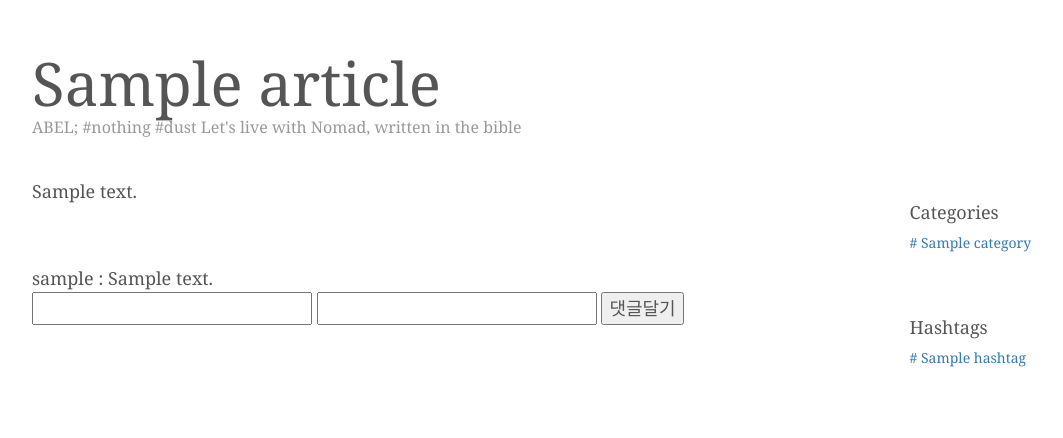
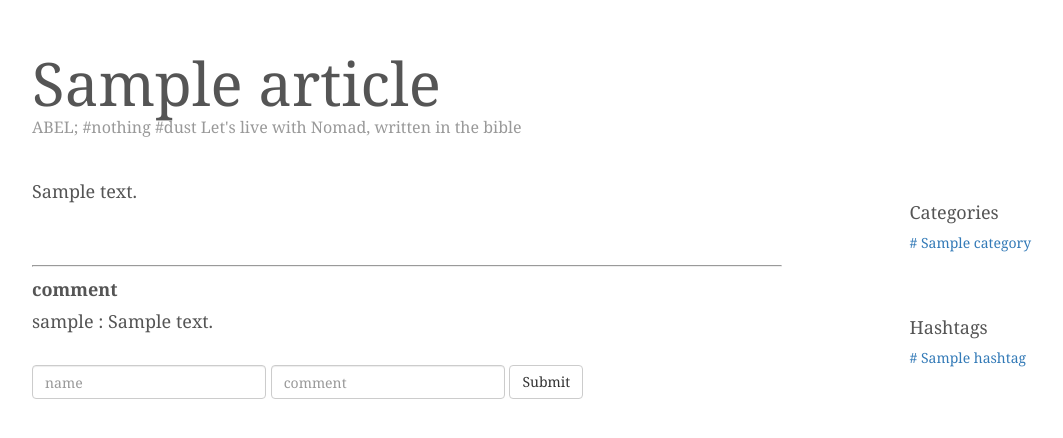
Before and after one commit to livelikeabel/blog-for-office-worker, a Django app: template templates/detail.html in a window 1280 px wide. Shown: the part 40-478 px from the top of the page, without its empty margins (38-1101 px from the left). Run offline with Django 3.2, Linux system fonts and the light colour scheme; the template is opened without the code that fills it: most values are stand-ins (such as "Sample title", 1, 10 or a date in 2020); some libraries are stand-ins or nearby versions.

Commit message:
Add comments on detail.html

```diff
--- a/feed/views.py
+++ b/feed/views.py
@@ -1,4 +1,5 @@
 from django.shortcuts import render
+from django.http import HttpResponseRedirect
 from .models import Article, Comment, HashTag
 
 # Create your views here.
@@ -58,6 +59,8 @@ def detail(request, article_id):
             content=content
         )
 
+        return HttpResponseRedirect("/{}/".format(article_id))
+
     return render(request, "detail.html", ctx)
 
 # def about(request):
--- a/static/css/base.css
+++ b/static/css/base.css
@@ -66,6 +66,10 @@
     margin-left: -15px;
   }
 
+  .reply-form {
+    margin-top: 30px;
+  }
+
   .sidebar-module {
     padding: 15px;
     margin: 0 -15px 15px;
@@ -110,6 +114,13 @@
   }
 
   hr {
+    margin-top: 20px;
+    margin-bottom: 20px;
+    border: 0;
+    border-top: 1px solid #eee;
+  }
+
+  hr {
     display: block;
     unicode-bidi: isolate;
     -webkit-margin-before: 0.5em;
@@ -120,3 +131,10 @@
     border-style: inset;
     border-width: 1px;
   }
+
+  blockquote {
+    padding: 10px 20px;
+    margin: 0 0 20px;
+    font-size: 17.5px;
+    border-left: 5px solid #eee;
+  }
--- a/templates/detail.html
+++ b/templates/detail.html
@@ -13,17 +13,27 @@
       <div class="blog-post">
         <p>{{ article.content }}</p>
       </div>
-      <div>
+      <hr>
+      <div class="blockquote">
+        <label>comment</label>
         {% for comment in article.article_comments.all %}
-          {{ comment.username }} : {{ comment.content }}
+          <div>{{ comment.username }} : {{ comment.content }}</div>
         {% endfor %}
       </div>
-      <div>
-        <form method="post" action"">
+      <div class="reply-form">
+        <form class="form-inline" method="post" action"">
           {% csrf_token %}
-          <input name="username" />
-          <input name="content" />
-          <button type="submit">댓글달기</button>
+          <div>
+            <div class="form-group">
+              <input class="form-control" name="username" placeholder="name"/>
+            </div>
+            <div class="form-group">
+              <input class="form-control" name="content" placeholder="comment"/>
+            </div>
+            <div class="form-group">
+              <button class="btn btn-default" type="submit">Submit</button>
+            </div>
+          </div>
         </form>
       </div>
     </div>
```
